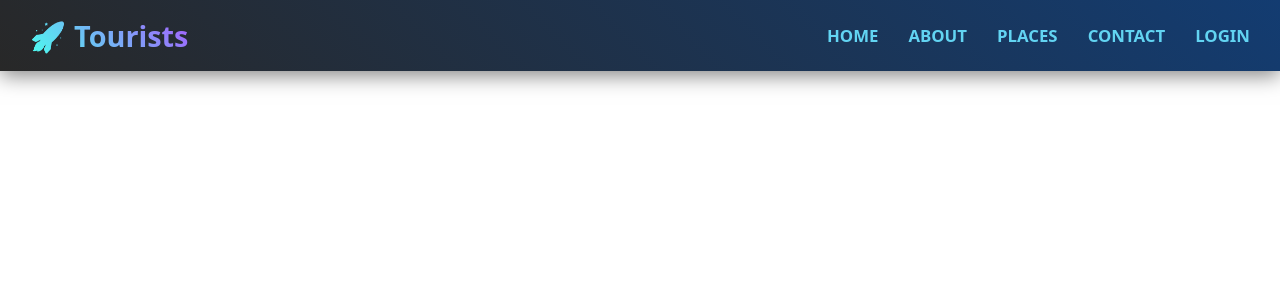
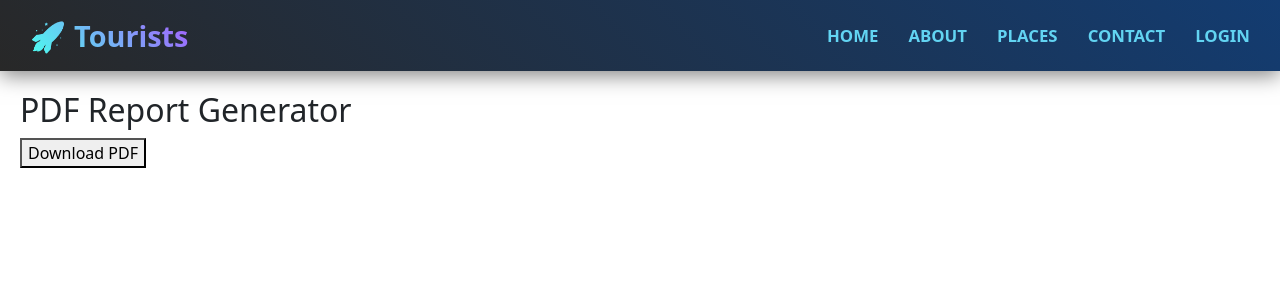
Before and after one commit to GannuNb/Practice, a React (Create React App) app in the folder frontend/: page /pdf in a window 1280 px wide. Shown: the top 300 px of the page. Built offline with nearby package versions, Linux system fonts and the light colour scheme.

Commit message:
WIP: saving my local changes

```diff
--- a/frontend/package.json
+++ b/frontend/package.json
@@ -13,6 +13,8 @@
     "axios": "^1.10.0",
     "bootstrap": "^5.3.7",
     "dotenv": "^17.2.0",
+    "jspdf": "^3.0.1",
+    "jspdf-autotable": "^5.0.2",
     "react": "^19.1.0",
     "react-bootstrap": "^2.10.10",
     "react-dom": "^19.1.0",
--- a/frontend/src/App.js
+++ b/frontend/src/App.js
@@ -15,7 +15,7 @@ import Signup from './Signup';
 import Login from './Login';
 import UserProfile from './Userprofile';
 import Contacted from './contacted';
-
+import PdfGenerator from './PdfGenerator';
 function App() {
   return (
     <Router>
@@ -35,6 +35,7 @@ function App() {
          <Route exact path="/baler" element={<Baler/>} />
          <Route exact path="/tyrefolding" element={<Tyrefolding/>} />
          <Route exact path="/tyrecutting" element={<Tyrecutting/>} />
+         <Route exact path="/pdf" element={<PdfGenerator />} />
 
 
 
--- /dev/null
+++ b/frontend/src/PdfGenerator.js
@@ -0,0 +1,53 @@
+// PdfGenerator.js
+
+import React from "react";
+import jsPDF from "jspdf";
+import autoTable from "jspdf-autotable";
+
+const PdfGenerator = () => {
+  const data = [
+    { id: 1, name: "John Doe", email: "john@example.com", age: 28 },
+    { id: 2, name: "Jane Smith", email: "jane@example.com", age: 34 },
+    { id: 3, name: "Sam Green", email: "sam@example.com", age: 45 },
+  ];
+
+  const generatePDF = () => {
+    // Create a new PDF document
+    const doc = new jsPDF();
+
+    // Set the title
+    doc.setFontSize(18);
+    doc.text("User Report", 14, 22);
+
+    // Table headers and rows
+    const headers = [["ID", "Name", "Email", "Age"]];
+    const rows = data.map((item) => [
+      item.id,
+      item.name,
+      item.email,
+      item.age,
+    ]);
+
+    // Create the table
+    autoTable(doc, {
+      startY: 30,
+      head: headers,
+      body: rows,
+      theme: "striped",
+      headStyles: { fillColor: [44, 62, 80] },
+      styles: { fontSize: 12, cellPadding: 3 },
+    });
+
+    // Save the PDF
+    doc.save("user-report.pdf");
+  };
+
+  return (
+    <div style={{ padding: "20px" }}>
+      <h2>PDF Report Generator</h2>
+      <button onClick={generatePDF}>Download PDF</button>
+    </div>
+  );
+};
+
+export default PdfGenerator;
```
Also changed, not shown: 1 other file (tests, documents, lock files or other folders).
